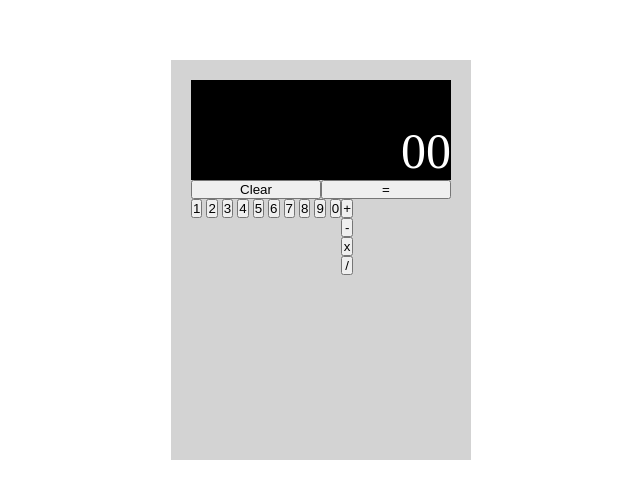
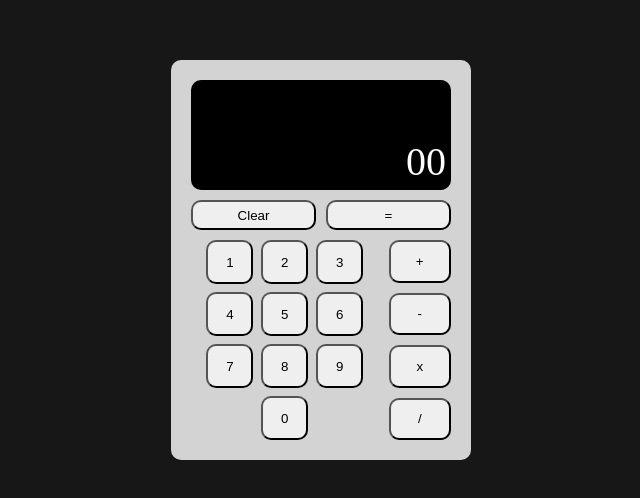
Before and after one commit to anuragv668/calculator, a plain HTML site: page index.html in a window 1280 px wide. Shown: the part 140-638 px from the top of the page, without its empty margins (319-959 px from the left). Drawn offline with Linux system fonts and the light colour scheme.

Commit message:
complete front-end

```diff
--- a/style.css
+++ b/style.css
@@ -8,6 +8,7 @@ body {
   justify-content: center;
   align-items: center;
   height: 100vh;
+  background-color: #171717;
 }
 
 .calculator {
@@ -19,37 +20,68 @@ body {
   background-color: lightgrey;
   padding: 20px;
   box-sizing: border-box;
+  gap: 10px;
+  border-radius: 10px;
 }
 
 .display {
   background-color: black;
   color: white;
-  font-size: 50px;
+  font-size: 40px;
   height: 100px;
   display: flex;
   justify-content: flex-end;
   align-items: flex-end;
+  border-radius: 10px;
+  padding: 5px;
 }
 
 .buttons {
   flex: 1;
+  display: flex;
+  flex-direction: column;
+  gap: 10px;
 }
 
 .actions {
   display: flex;
+  gap: 10px;
 }
 
 #clear,
 #total {
   flex: 1;
+  height: 30px;
+  border-radius: 10px;
 }
 
 .container {
   flex: 1;
   display: flex;
+  gap: 10px;
 }
 
 .operators {
+  flex: 1;
   display: flex;
   flex-direction: column;
+  box-sizing: border-box;
+  gap: 10px;
 }
+.operator {
+  flex: 1;
+  border-radius: 10px;
+}
+
+.numbers {
+  display: flex;
+  flex: 3;
+  flex-wrap: wrap;
+  gap: 8px;
+  justify-content: center;
+}
+
+.num {
+  width: 25%;
+  border-radius: 10px;
+}
```
